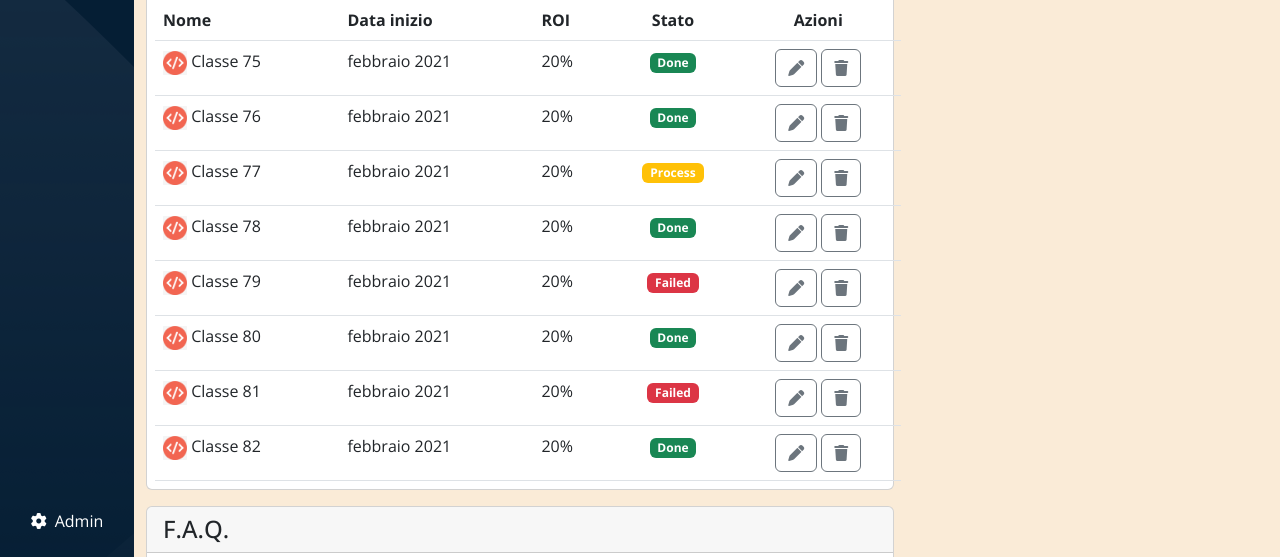
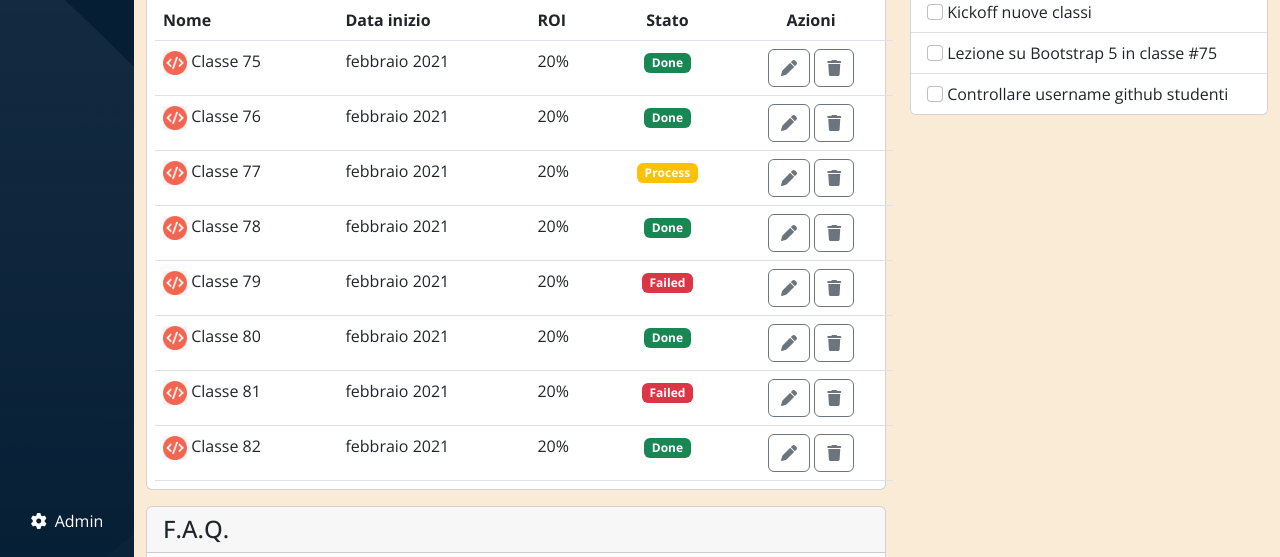
Before and after one commit to valeriobilli/html-css-bootstrap-dashboard, a plain HTML site: page index.html in a window 1280 px wide. Shown: the part 243-800 px from the top of the page. Drawn offline with nearby package versions, Linux system fonts and the light colour scheme.

Commit message:
to do list

```diff
--- a/index.html
+++ b/index.html
@@ -97,7 +97,9 @@
                     </div>
                </div>
 
+               <!-- sezione sinistra -->
                <!-- tabella -->
+               <div class="row">
                     <div class="col-12 col-lg-8">
                         <div class="card mt-3">
                             <div class="card-header h4">Prossime classi</div>
@@ -255,12 +257,60 @@
                                 </div>
                                 </div>
                             </div>
-
                         </div>
                     </div>
+
+                    <!-- sezione destra -->
+                    <div class="col-12 col-lg-4">
+                        <div class="card mt-3">
+                            <div class="card-header h4">Todo</div>
+                            <ul class="list-group list-group-flush">
+                                <li class="list-group-item">
+                                    <input class="form-check-input" type="checkbox" value="" id="flexCheckDefault">
+                                    <label class="form-check-label" for="flexCheckDefault">Kickoff nuove classi</label>
+                                </li>
+                                <li class="list-group-item">
+                                    <input class="form-check-input" type="checkbox" value="" id="flexCheckDefault">
+                                    <label class="form-check-label" for="flexCheckDefault">Lezione su Bootstrap 5 in classe #75</label>
+                                </li>
+                                <li class="list-group-item">
+                                    <input class="form-check-input" type="checkbox" value="" id="flexCheckDefault">
+                                    <label class="form-check-label" for="flexCheckDefault">Controllare username github studenti</label>
+                                </li>
+                              </ul>
+                        </div>
+                   </div>
+               </div>
+
+
+
+
             </div>
 
         </div>
     </main>
 </body>
 </html>
+
+
+
+
+<!-- <div class="form-check">
+    <input class="form-check-input" type="checkbox" value="" id="flexCheckDefault">
+    <label class="form-check-label list-group-item" for="flexCheckDefault">
+      Kickoff nuove classi
+    </label>
+  </div>
+  <div class="form-check">
+    <input class="form-check-input" type="checkbox" value="" id="flexCheckDefault">
+    <label class="form-check-label" for="flexCheckDefault">
+      Lezione su Bootstrap 5 in classe #75
+    </label>
+  </div>
+  <div class="form-check">
+    <input class="form-check-input" type="checkbox" value="" id="flexCheckDefault">
+    <label class="form-check-label" for="flexCheckDefault">
+      Controllare username github studenti
+    </label>
+  </div>
+</div> -->
```
Lines whose indentation alone changed are shown as unchanged.
